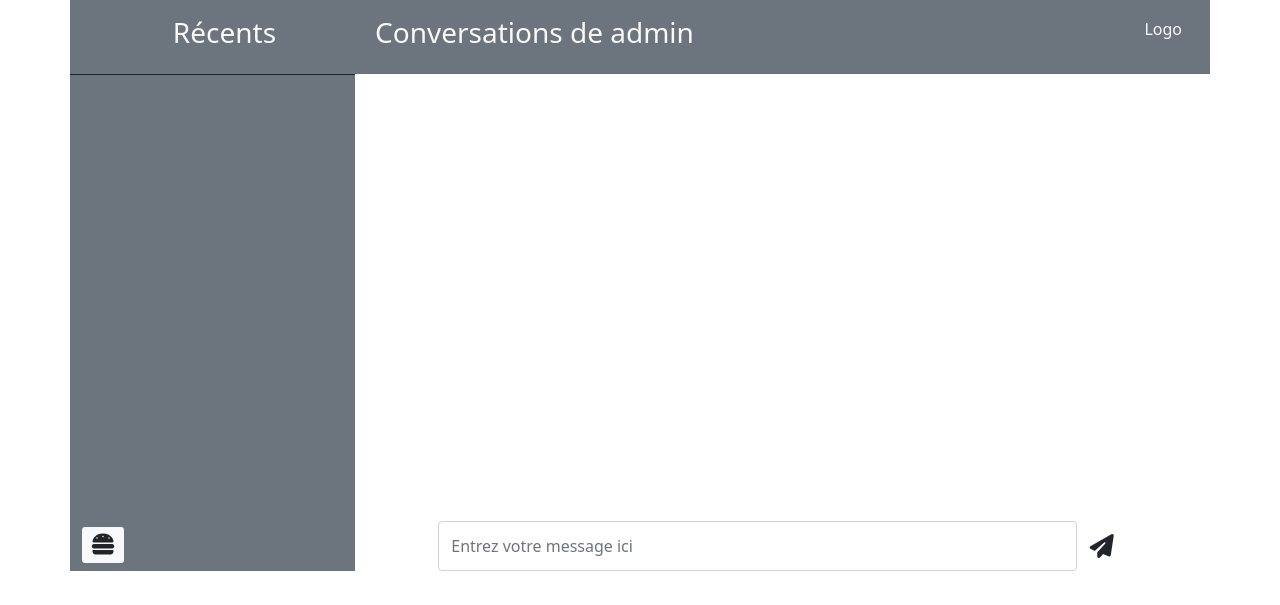
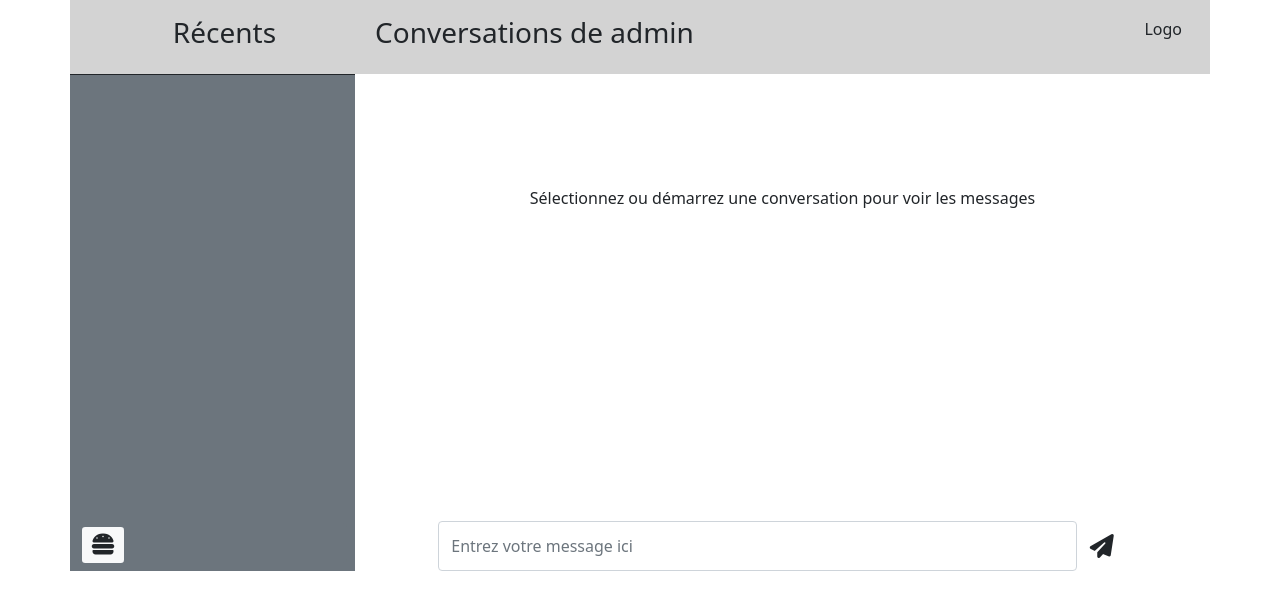
Before and after one commit to LaurianeDP/tp_05.07_chat_live, a PHP site: page / in a window 1280 px wide. Shown: the top 605 px of the page. Run offline with PHP 8.4, Linux system fonts and the light colour scheme; a user stored in the database is signed in; data comes from the database, SQL or seed files in the repository; some libraries are stand-ins or nearby versions.

Commit message:
changement couleur header, début sql/php conversation auto-générée + message par défaut

```diff
--- a/header_html.php
+++ b/header_html.php
@@ -36,6 +36,9 @@
         .messages {
             max-height: 55vh;
         }
+        .header {
+            background-color: lightgray;
+        }
 
     </style>
     <script src="https://kit.fontawesome.com/34451dc3f2.js" crossorigin="anonymous"></script>
--- a/index.php
+++ b/index.php
@@ -9,7 +9,7 @@
     $utilisateur=$_SESSION['util_connect'];
 
     //SQL sélection liste d'amis
-    $sql="SELECT contact_lists.id_user1, contact_lists.id_user2, if(contact_lists.id_user1=$utilisateur, contact_lists.id_user2, contact_lists.id_user1) AS 'amis_$utilisateur', utilisateurs.pseudo, utilisateurs.id_user FROM `contact_lists`, utilisateurs WHERE contact_lists.id_user1=$utilisateur OR contact_lists.id_user2=$utilisateur HAVING utilisateurs.id_user=amis_$utilisateur ORDER BY utilisateurs.pseudo;";
+    $sql_ami="SELECT contact_lists.id_user1, contact_lists.id_user2, if(contact_lists.id_user1=$utilisateur, contact_lists.id_user2, contact_lists.id_user1) AS 'amis_$utilisateur', utilisateurs.pseudo, utilisateurs.id_user AS 'id_ami' FROM `contact_lists`, utilisateurs WHERE contact_lists.id_user1=$utilisateur OR contact_lists.id_user2=$utilisateur HAVING utilisateurs.id_user=amis_$utilisateur ORDER BY utilisateurs.pseudo;";
 
     // Requête pour récupérer le pseudo de l'utilisateur connecté
     $sql_pseudo= "SELECT pseudo FROM utilisateurs WHERE id_user=$utilisateur";
@@ -20,13 +20,15 @@
 
 
     if(isset($_POST['SendMessage']) && !empty($_POST['messageToSend'])) {
+        $ami_id=$_GET['ami'];
+        $id_conv=$_GET['conv'];
         $sql_message= "INSERT INTO `messages` (`destinataire`, `emetteur`, `contenu`, `id_conversation`) VALUES (:ami, :utilisateur, :contenu, :conv)";
         $requete_mess=$connexion->prepare($sql_message);
         $requete_mess->execute(array(
-            ':ami' => 7,
+            ':ami' => $ami_id,
             ':utilisateur' => $utilisateur,
             ':contenu' => $_POST['messageToSend'],
-            ':conv' => 1
+            ':conv' => $id_conv
         ));
     }
 ?>
@@ -35,7 +37,7 @@
 
         <div class="container">
             <!-- Le header avec le titre de la section de gauche le nom de l'utilisateur et le logo à droite -->
-            <div class="row bg-secondary p-3 d-flex align-items-center text-light">
+            <div class="row header p-3 d-flex align-items-center text-dark">
                 <div class="col-3 d-flex justify-content-center">
                     <h3>Récents</h3>
                 </div>
@@ -54,20 +56,35 @@
                         <div class="col-12 amis overflow-auto">
                             <!-- Du PHP pour afficher la liste d'amis et ajouter les conversation liées si nécessaire -->
                             <?php
-                                $requete=$connexion->prepare($sql);
+                                if(isset($_GET['ami'])) {
+                                    $ami_id=$_GET['ami'];
+                                    $sql_conv= "SELECT * FROM conversations WHERE (utilisateur_1=$utilisateur OR utilisateur_2=$utilisateur) AND (utilisateur_1=$ami_id OR utilisateur_2=$ami_id)";
+                                    $requete_conv=$connexion->prepare($sql_conv);
+                                    $requete_conv->execute();
+                                    $conv_result=$requete_conv->fetch();
+                                    if(!$conv_result) {
+                                        $id_conv="";
+                                    }
+                                    else {
+                                        $id_conv=$conv_result['id_conversation'];
+                                    }
+                                }
+                                $requete=$connexion->prepare($sql_ami);
                                 $requete->execute();
                                 while ($ami= $requete->fetch()) {
                                 $ami_pseudo=$ami['pseudo'];
+                                $ami_id=$ami['id_ami'];
                                 ?>
                                 <!-- Ici chaque ami à un lien vers une conversation entre lui et l'utilisateur connecté-->
                                 <div class="d-grid">
-                                    <button class="btn btn-outline-light m-0 text-start p-1"><?=$ami_pseudo?>
+                                    <a class="btn btn-outline-light m-0 text-start p-1" href="index.php?ami=<?=$ami_id?>"><?=$ami_pseudo?>
                                         <p class="text-end p-0">Dernier message de la conversation</p>
-                                    </button>
+                                    </a>
                                 </div>
                                 <HR>
                             <?php
                             };
+
                             ?>
                         </div>
                     </div>
@@ -120,14 +137,21 @@
                 <!-- La section principale avec les messages -->
                 <div class="col-9 d-flex m-0 p-0" id="main">
                     <div class="row p-0 m-0 w-100">
-                        <div class="col-10 px-1 d-flex offset-1 flex-column overflow-auto messages">
+                        <div class="col-10 px-1 pt-3 d-flex offset-1 flex-column overflow-auto messages">
                             <!-- Ici de l'ajax pour afficher les messages au fur et à mesure qu'ils sont envoyés -->
                             <?php
                                 //Requête pour récupérer tous les messages d'une conversation
-                                $sql_conv= "SELECT * FROM `messages` WHERE destinataire=$utilisateur OR emetteur=$utilisateur ORDER BY time_stamp";
+                                if(isset($_GET['ami'])) {
+                                    if(empty($id_conv)) {
+                                        ?>
+                                        <div class="text-center mt-5 pt-5">Vous n'avez pas encore démarré de conversation avec cet utilisateur</div>
+                                        <?php
+                                    }
+                                    else {
+                                        $sql_conv= "SELECT * FROM `messages` WHERE id_conversation=$id_conv ORDER BY time_stamp";
                                         $requete_conv=$connexion->prepare($sql_conv);
                                         $requete_conv->execute();
-                                while ($conv= $requete_conv->fetch()) {
+                                            while ($conv=$requete_conv->fetch()) {
                                                 $emetteur=$conv['emetteur'];
                                                 $destinataire=$conv['destinataire'];
                                                 $contenu=$conv['contenu'];
@@ -140,7 +164,14 @@
                                                     <p class="px-2 fst-italic" id="date"><?=$datetime?></p>
                                                 </div>
                                                 <?php
-                                };
+                                                }
+                                    }
+                                        }
+                                else {
+                                    ?>
+                                    <div class="text-center mt-5 pt-5">Sélectionnez ou démarrez une conversation pour voir les messages</div>
+                                    <?php
+                                }
                             ?>
                         </div>
                         <div class="col-10 offset-1 align-self-end">
```
Lines whose indentation alone changed are shown as unchanged.
